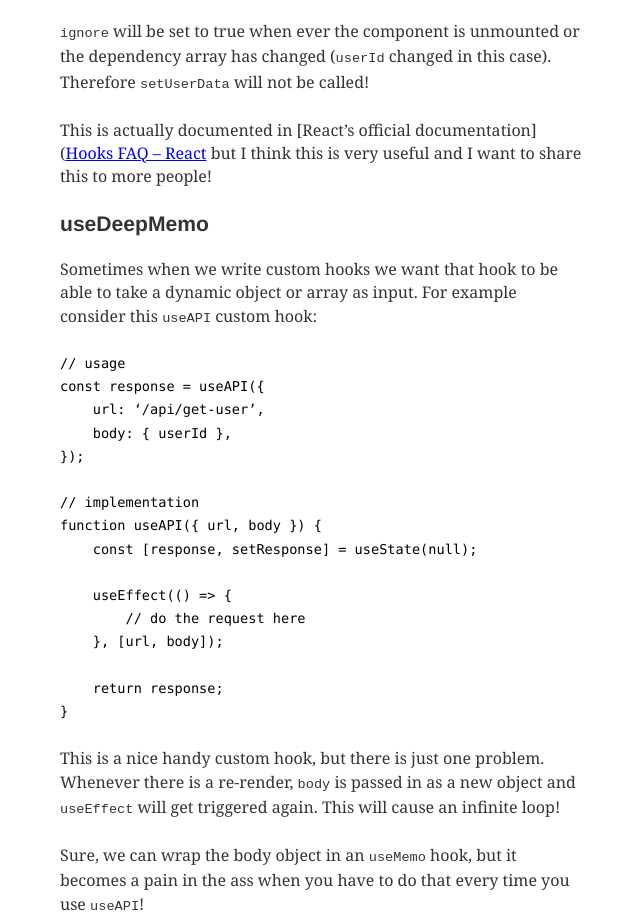
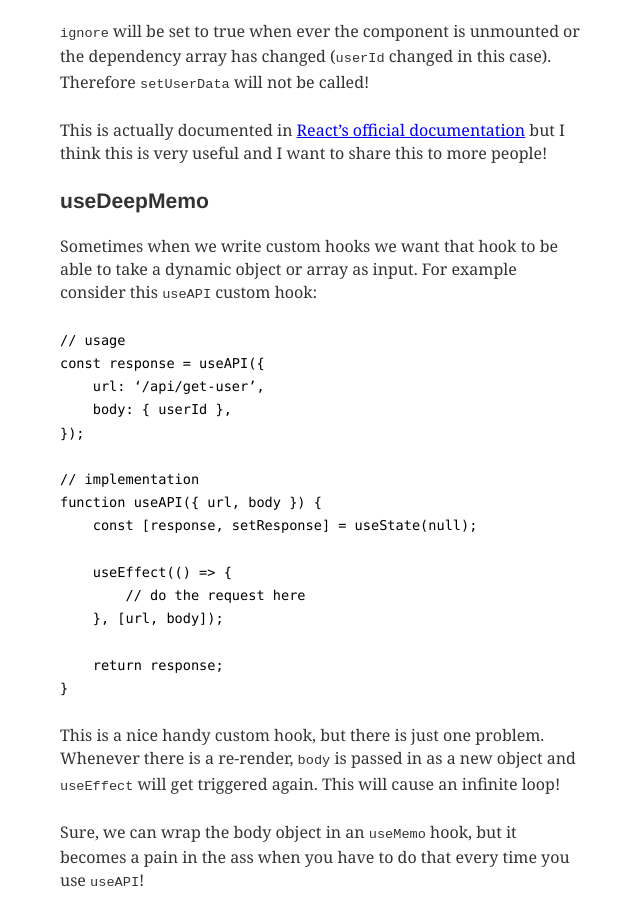
Before and after one commit to colloquet/colloque-blog, a Gatsby site: page /2-simple-tips-on-using-react-hooks/ in a window 1280 px wide. Shown: the part 1332-2251 px from the top of the page, without its empty margins (319-959 px from the left). Built offline with nearby package versions, Linux system fonts and the light colour scheme; Gatsby itself is replaced by a stand-in of ours; some packages are replaced by stand-ins of ours; code samples lack their colours.

Commit message:
Fix react doc link

```diff
--- a/content/blog/2-simple-tips-on-using-react-hooks/index.md
+++ b/content/blog/2-simple-tips-on-using-react-hooks/index.md
@@ -45,7 +45,7 @@ useEffect(() => {
 
 `ignore` will be set to true when ever the component is unmounted or the dependency array has changed (`userId` changed in this case). Therefore `setUserData` will not be called!
 
-This is actually documented in [React’s official documentation]([Hooks FAQ – React](https://reactjs.org/docs/hooks-faq.html#is-it-safe-to-omit-functions-from-the-list-of-dependencies) but I think this is very useful and I want to share this to more people!
+This is actually documented in [React’s official documentation](https://reactjs.org/docs/hooks-faq.html#is-it-safe-to-omit-functions-from-the-list-of-dependencies) but I think this is very useful and I want to share this to more people!
 
 ### useDeepMemo
 Sometimes when we write custom hooks we want that hook to be able to take a dynamic object or array as input. For example consider this `useAPI` custom hook:
```
